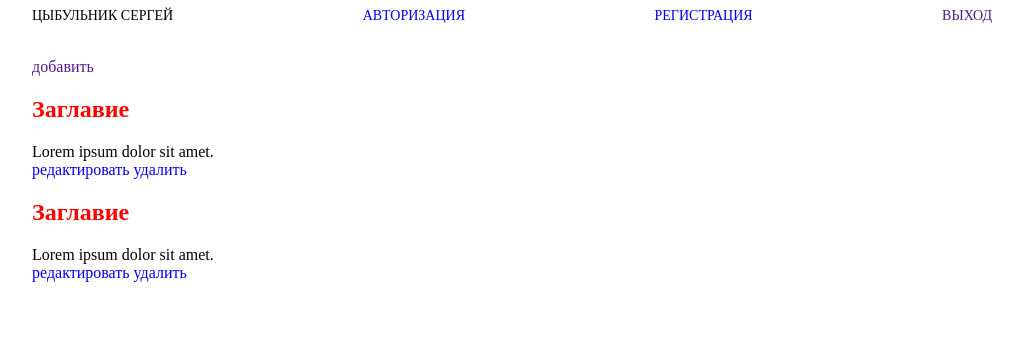
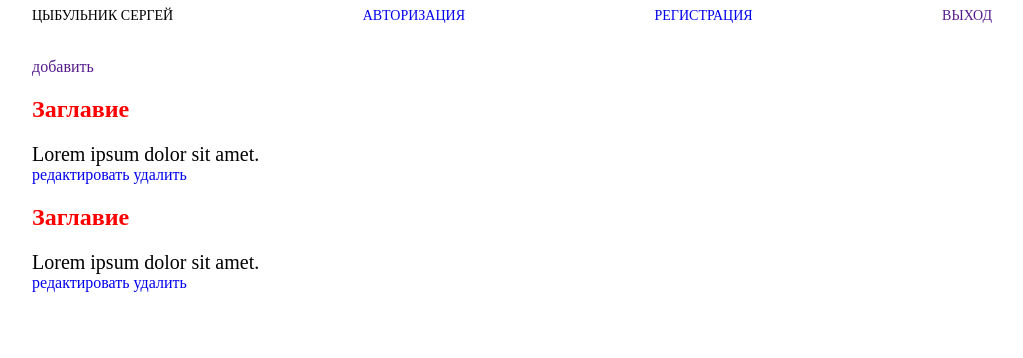
Before and after one commit to shturnev/c4, a PHP site: page /index.php in a window 1280 px wide. Shown: the top 358 px of the page, without its empty margins (128-1151 px from the left). Run offline with PHP 8.4, Linux system fonts and the light colour scheme.

Commit message:
Нарисовал

```diff
--- a/BLOG/css/style.css
+++ b/BLOG/css/style.css
@@ -30,3 +30,6 @@ a{
 .title{
   color:red;
 }
+.text{
+  font-size:20px;
+}
```
